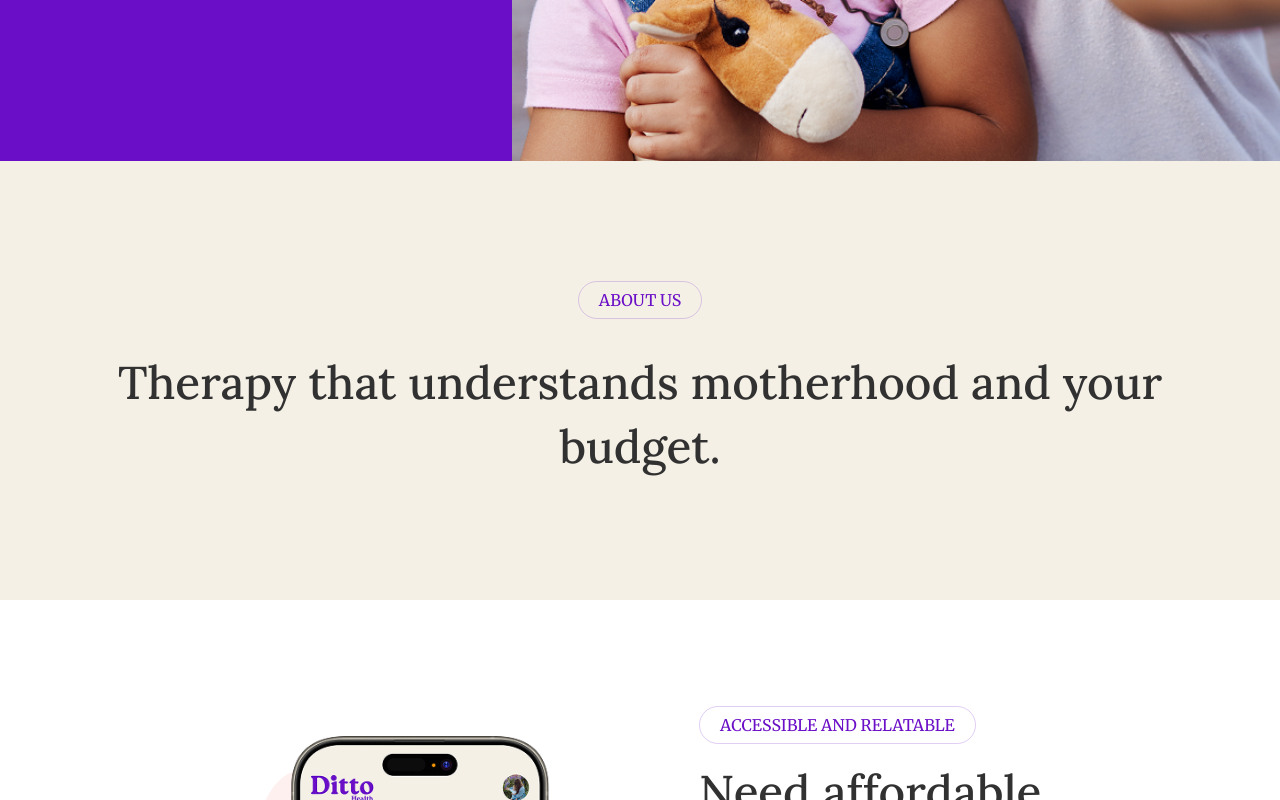
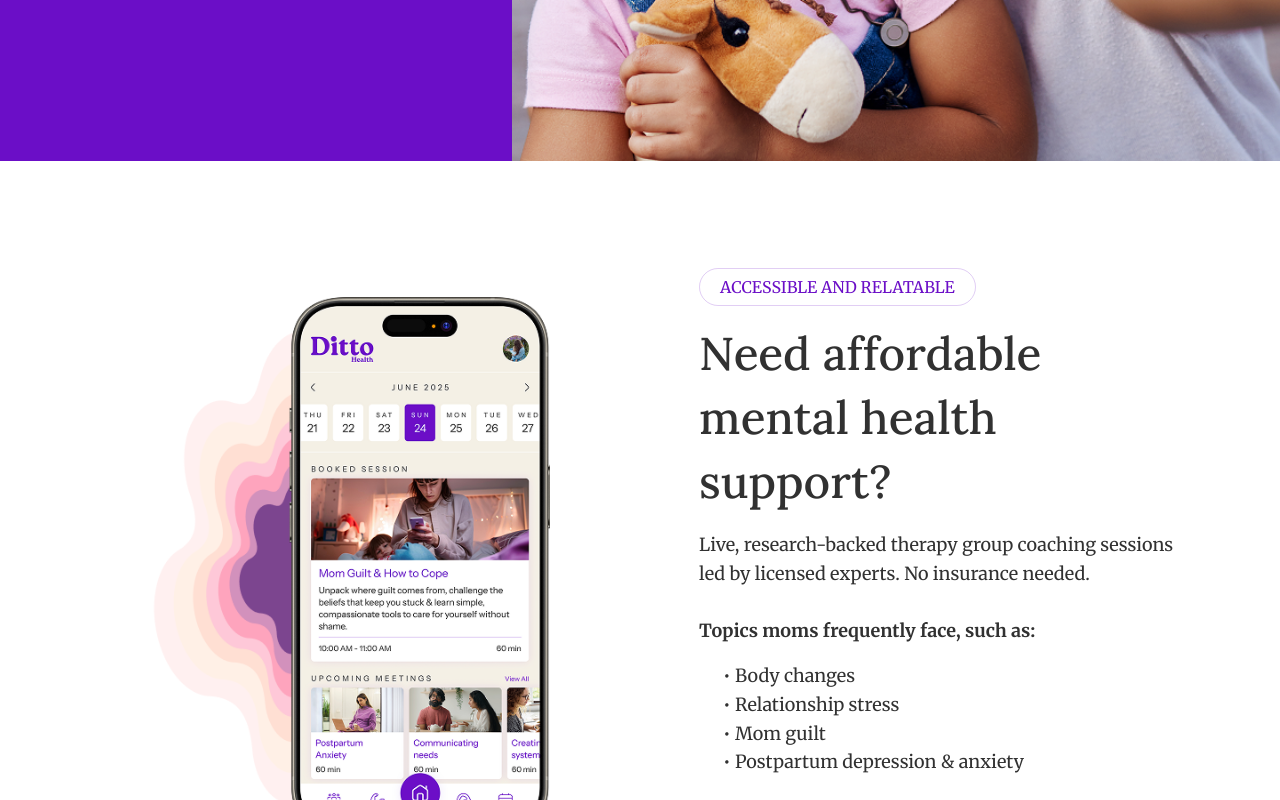
Before and after one commit to sameasme25/gitignore, a React (Vite) app: page / in a window 1280 px wide. Shown: the part 739-1539 px from the top of the page. Built offline with nearby package versions, Linux system fonts and the light colour scheme.

Commit message:
Remove About Us section from website

```diff
--- a/src/App.tsx
+++ b/src/App.tsx
@@ -1,7 +1,6 @@
 import { Analytics } from '@vercel/analytics/react';
 import Navbar from './components/Navbar';
 import Hero from './components/Hero';
-import AboutUs from './components/AboutUs';
 import Features from './components/Features';
 import Pricing from './components/Pricing';
 import CallToAction from './components/CallToAction';
@@ -36,7 +35,6 @@ function App() {
 
       <main role="main" id="main-content" aria-label="Main content">
         <Hero />
-        <AboutUs />
         <Features />
         <Pricing />
         <CallToAction />
```
